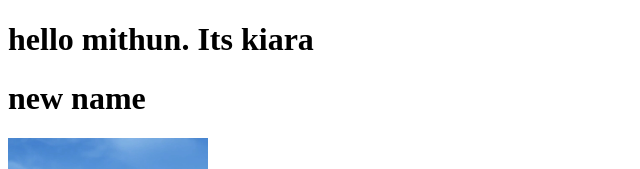
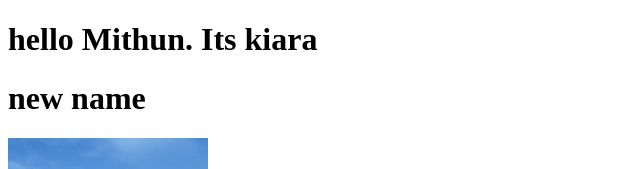
Before and after one commit to lav007-byte/lavanya-html, a plain HTML site: page index.html in a window 1280 px wide. Shown: the top 169 px of the page, 0-640 px from the left. Drawn offline with Linux system fonts and the light colour scheme.

```diff
--- a/index.html
+++ b/index.html
@@ -6,7 +6,7 @@
     <title> It's my first website </title>
 </head>
 <body>
-    <h1> hello mithun. Its  kiara  </h1>
+    <h1> hello Mithun. Its  kiara  </h1>
     <h1>new name</h1>
     <img  width="200px" src="kiara.jpeg" alt="" >
     <p> hello its kiara. I am lav's first website image </p>
```
